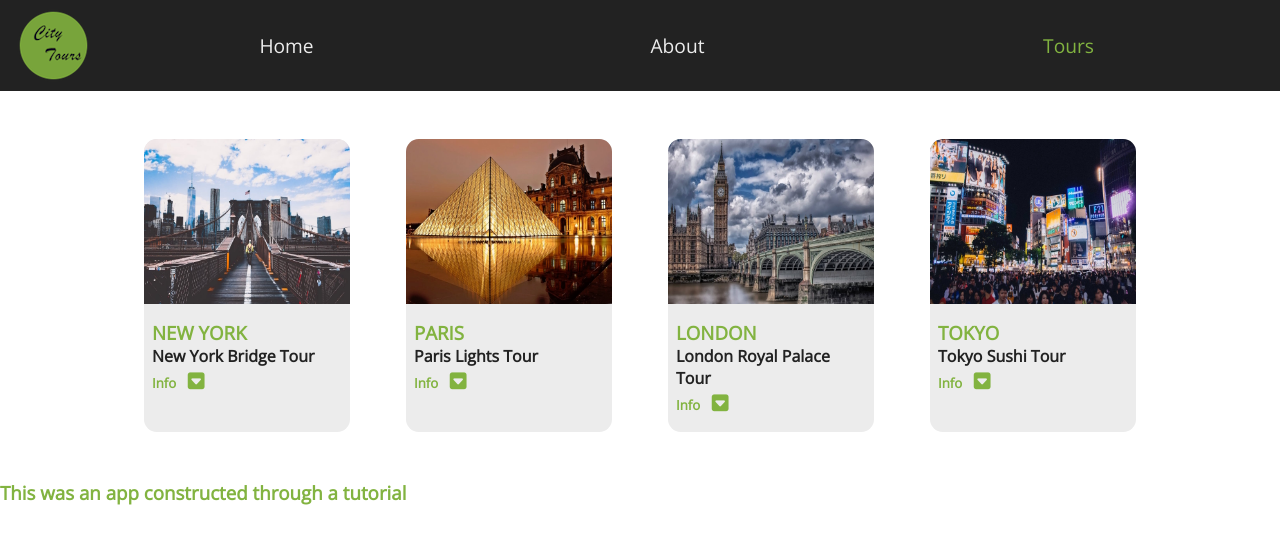
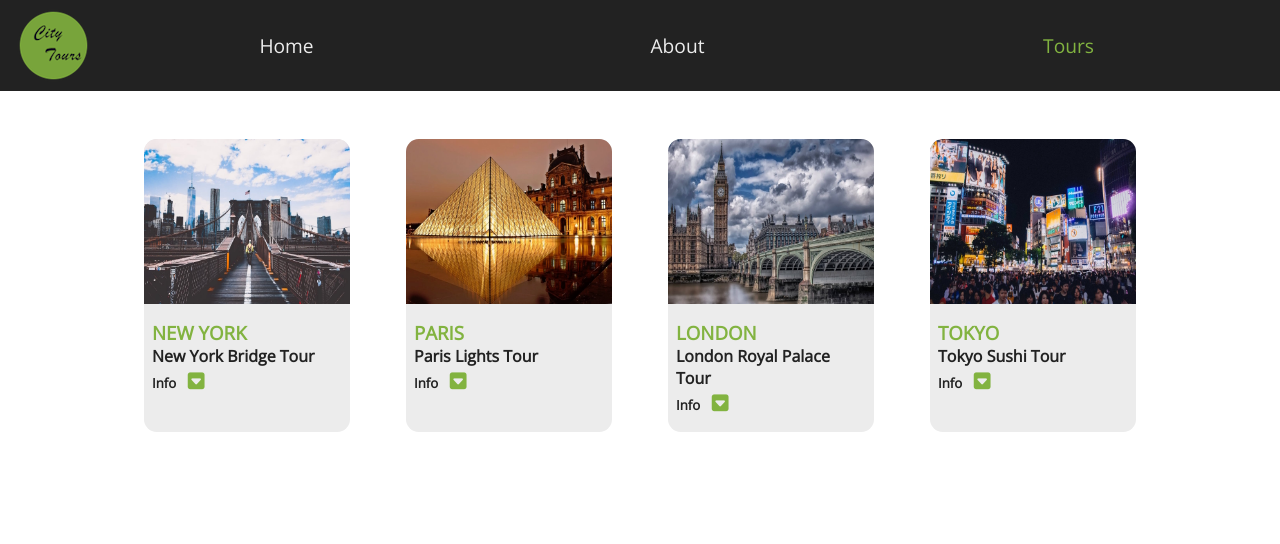
Before and after one commit to onitwin/citytours, a React (Create React App) app: page / in a window 1280 px wide. Shown: the top 544 px of the page. Built offline with nearby package versions, Linux system fonts and the light colour scheme.

Commit message:
reverted styling

```diff
--- a/src/App.js
+++ b/src/App.js
@@ -9,7 +9,7 @@ function App() {
   <main>
   <Navbar/>
   <TourList/>
-  <h3>This was an app constructed through a tutorial</h3>
+
 </main>
   );
 }
--- a/src/index.scss
+++ b/src/index.scss
@@ -13,6 +13,6 @@ $mainGrey:#ececec;
 
 body{
   background:$mainWhite;
-  color: $mainGreen;
+  color: $mainBlack;
   font-family: 'Open Sans', sans-serif;
 }
```
